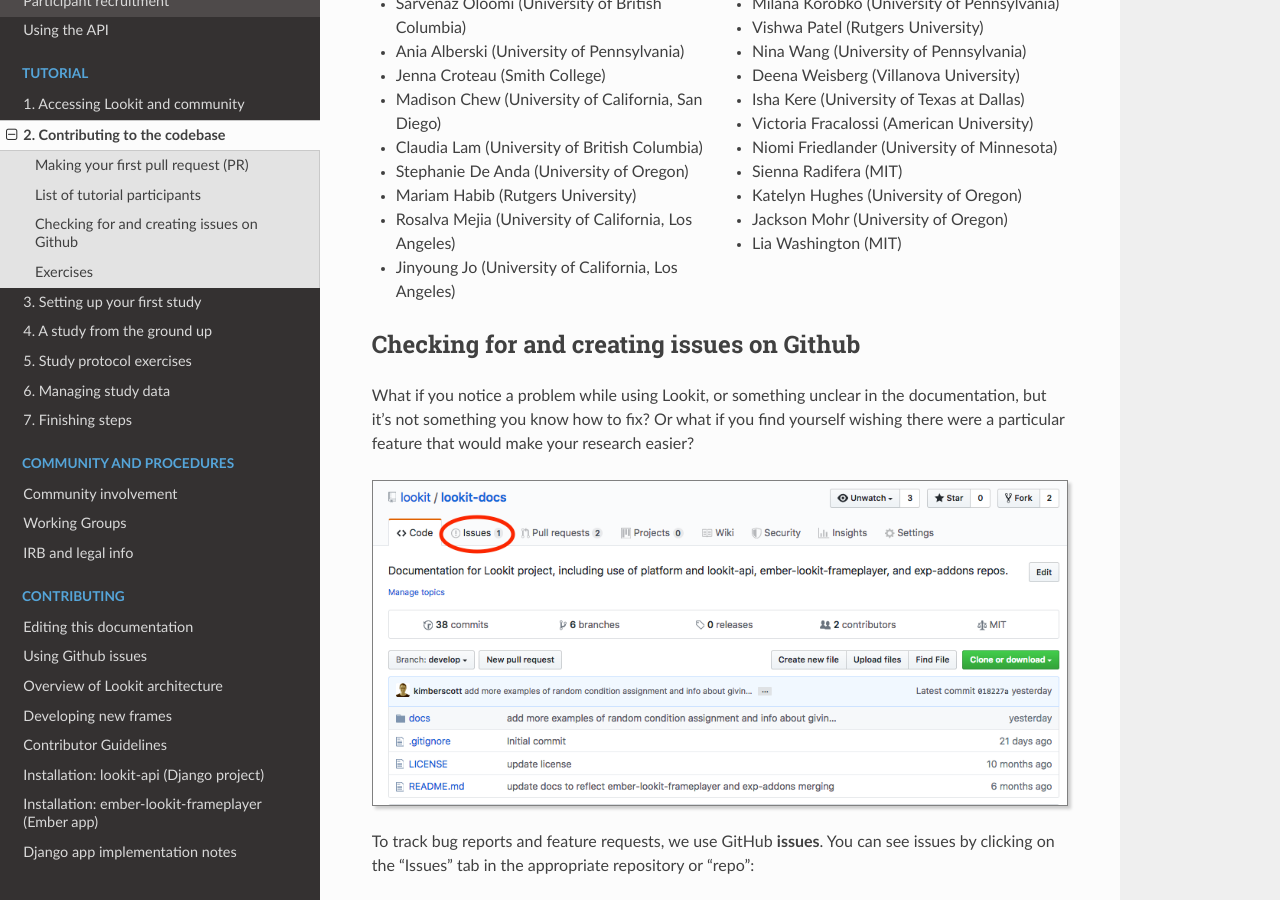
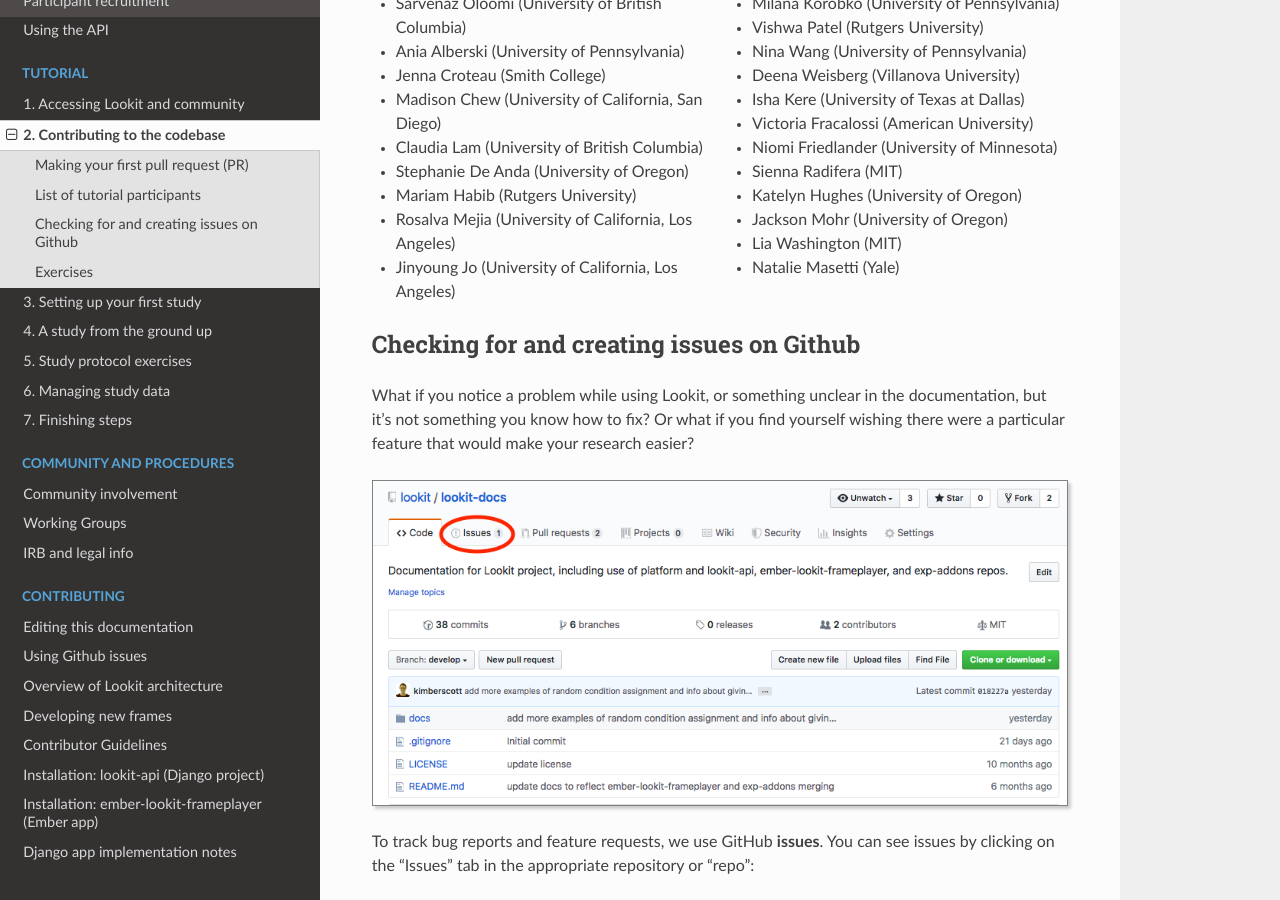
Before and after one commit to lookit/lookit-docs, a Sphinx documentation site: the page built from docs/source/tutorial-contributing.rst, in a window 1280 px wide and 900 px high, scrolled down 7257 px. Built offline with Sphinx 7.4.7 and the Read the Docs theme 2.0.0, drawn with Linux system fonts in a browser that asks for light colours.

Commit message:
Add tutorial participant to list
Add Natalie Masetti (Yale) to participant list

```diff
--- a/docs/source/tutorial-contributing.rst
+++ b/docs/source/tutorial-contributing.rst
@@ -285,6 +285,7 @@
 - Katelyn Hughes (University of Oregon)
 - Jackson Mohr (University of Oregon)
 - Lia Washington (MIT)
+- Natalie Masetti (Yale)
 
 Checking for and creating issues on Github
 -------------------------------------------
```
